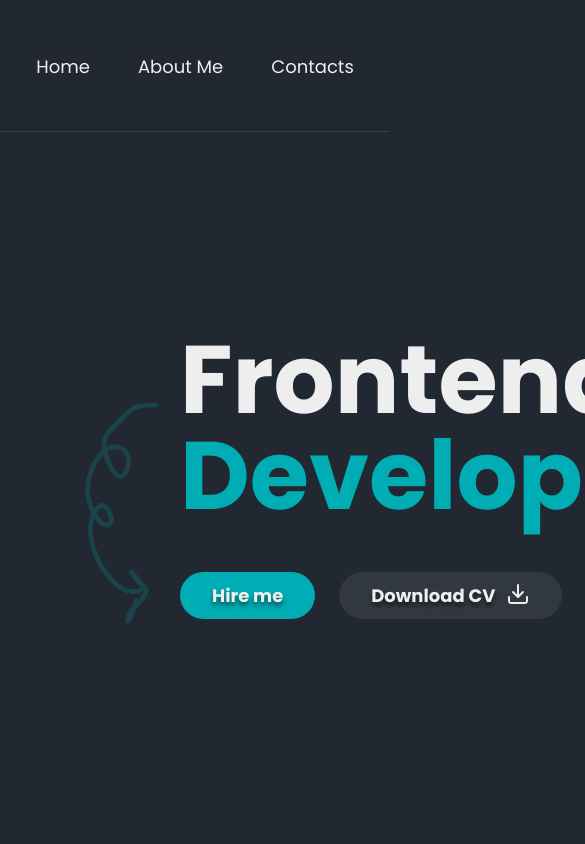
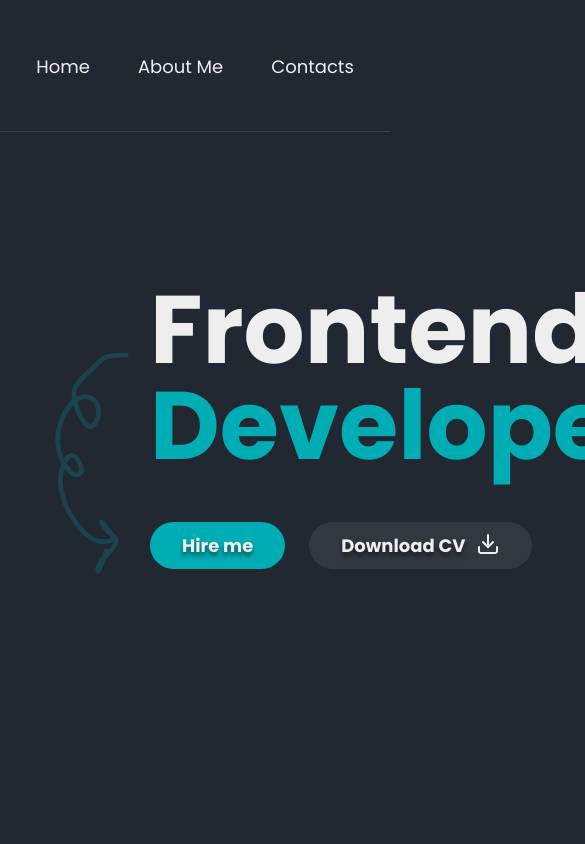
Before and after one commit to dxxbletriiiple/dxxbletriiiple.github.io, a React (Vite) app: page / in a window 390 px wide. Shown: the top 844 px of the page, 585 px wide, since content can reach past the window. Built offline with nearby package versions, Linux system fonts and the light colour scheme.

Commit message:
add: media queries

```diff
--- a/src/components/App/App.tsx
+++ b/src/components/App/App.tsx
@@ -2,9 +2,9 @@ import Header from '../Header';
 import Promo from '../Promo';
 import About from '../About';
 import Projects from '../Projects';
-import st from './App.module.scss';
 import Form from '../Form';
 import Footer from '../Footer';
+import st from './App.module.scss';
 
 export const App = () => {
 	return (
@@ -12,11 +12,12 @@ export const App = () => {
 			<Header />
 			<main className={st.app}>
 				<Promo />
-				<About />
+				{/*<About />
 				<Projects />
 				<Form />
-				<Footer />
+				*/}
 			</main>
+			{/*<Footer />*/}
 		</>
 	);
 };
--- a/src/components/Promo/Promo.module.scss
+++ b/src/components/Promo/Promo.module.scss
@@ -59,3 +59,21 @@
 	background-repeat: no-repeat;
 	background-position: center center;
 }
+
+@media (max-width: 1200px) {
+	.promo {
+		padding: 150px;
+	}
+}
+
+@media (max-width: 992px) {
+}
+
+@media (max-width: 768px) {
+}
+
+@media (max-width: 576px) {
+}
+
+@media (max-width: 320px) {
+}
--- a/src/index.scss
+++ b/src/index.scss
@@ -162,3 +162,23 @@ h2.title {
 	font-size: 64px;
 	line-height: 96px;
 }
+@media (max-width: 1200px) {
+	.container {max-width: 1100px;}
+}
+
+
+@media (max-width: 992px) {
+
+}
+
+@media (max-width: 768px) {
+
+}
+
+@media (max-width: 576px) {
+
+}
+
+@media (max-width: 320px) {
+
+}
```
